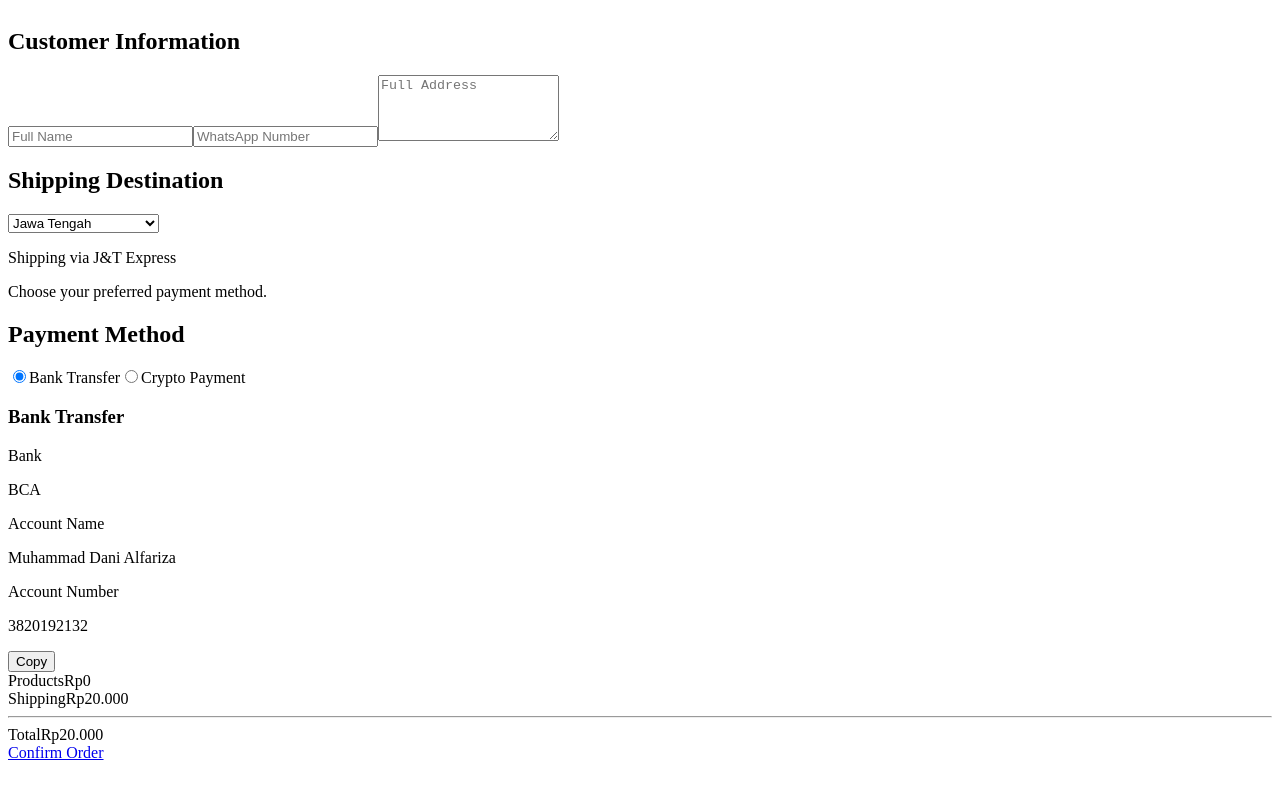
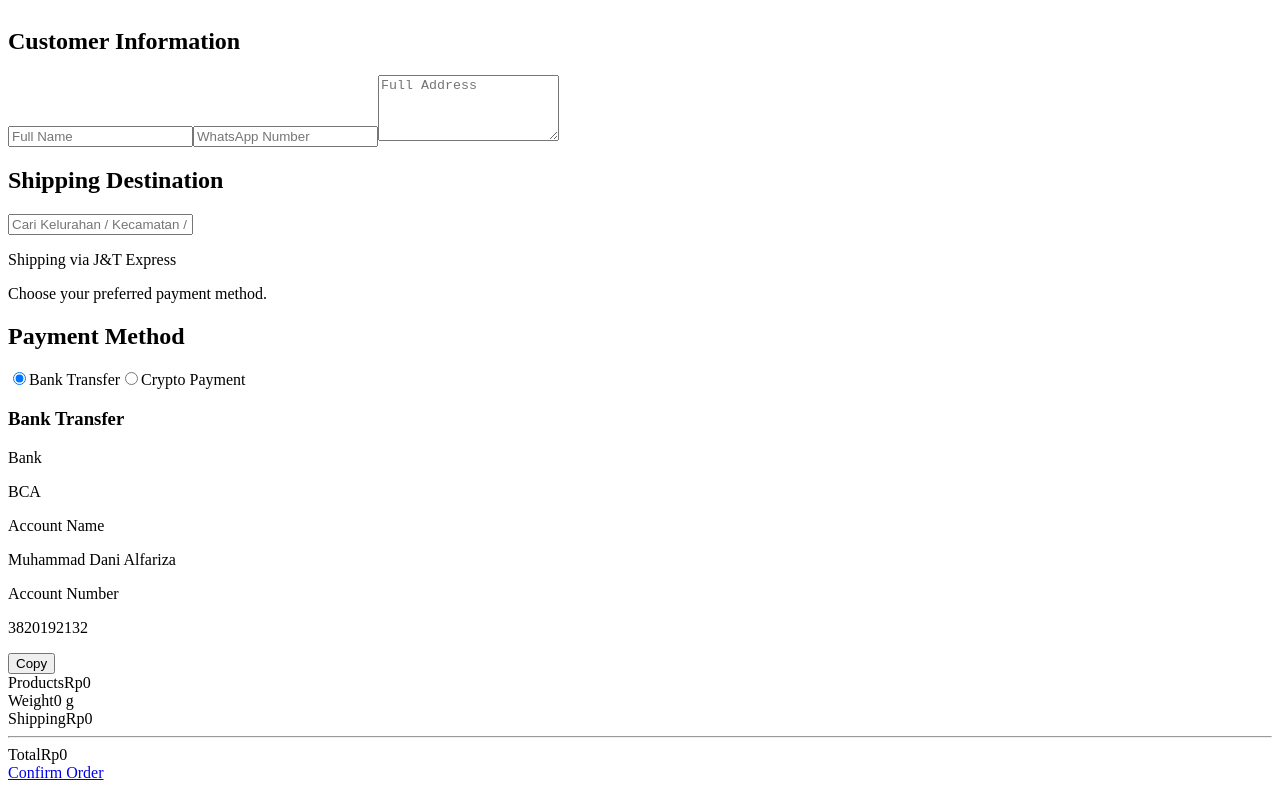
Before and after one commit to silvialeafatra-maker/alea-winkel, a Next.js app: page /checkout in a window 1280 px wide. Shown: the part 327-1117 px from the top of the page. Built offline with nearby package versions, Linux system fonts and the light colour scheme.

Commit message:
Add RajaOngkir shipping integration

```diff
--- /dev/null
+++ b/app/api/calculate-cost/route.js
@@ -0,0 +1,58 @@
+import { NextResponse } from "next/server";
+
+export async function GET() {
+  const response = await fetch(
+    "https://rajaongkir.komerce.id/api/v1/calculate/domestic-cost",
+    {
+      method: "POST",
+      headers: {
+        key: process.env.RAJAONGKIR_API_KEY,
+        "Content-Type": "application/x-www-form-urlencoded",
+      },
+      body: new URLSearchParams({
+        origin: "65420",
+        destination: "73918",
+        weight: "1000",
+        courier: "jnt",
+      }),
+    }
+  );
+
+  const data = await response.json();
+
+  return Response.json(data);
+}
+
+export async function POST(req) {
+  try {
+    const { destination, weight = 1000 } = await req.json();
+
+    const response = await fetch(
+      "https://rajaongkir.komerce.id/api/v1/calculate/domestic-cost",
+      {
+        method: "POST",
+        headers: {
+          key: process.env.RAJAONGKIR_API_KEY,
+          "Content-Type": "application/x-www-form-urlencoded",
+        },
+        body: new URLSearchParams({
+          origin: "65420",
+          destination: String(destination),
+          weight: String(weight),
+          courier: "jnt",
+        }),
+      }
+    );
+
+    const data = await response.json();
+
+    return NextResponse.json(data);
+  } catch (error) {
+    console.error(error);
+
+    return NextResponse.json(
+      { error: "Failed calculate cost" },
+      { status: 500 }
+    );
+  }
+}
--- /dev/null
+++ b/app/api/search-destination/route.js
@@ -0,0 +1,18 @@
+export async function GET(req) {
+  const { searchParams } = new URL(req.url);
+
+  const search = searchParams.get("q");
+
+  const response = await fetch(
+    `https://rajaongkir.komerce.id/api/v1/destination/domestic-destination?search=${search}`,
+    {
+      headers: {
+        key: process.env.RAJAONGKIR_API_KEY,
+      },
+    }
+  );
+
+  const data = await response.json();
+
+  return Response.json(data);
+}
--- /dev/null
+++ b/app/api/test-rajaongkir/route.js
@@ -0,0 +1,23 @@
+export async function GET() {
+  const response = await fetch(
+    "https://rajaongkir.komerce.id/api/v1/calculate/domestic-cost",
+    {
+      method: "POST",
+      headers: {
+        key: process.env.RAJAONGKIR_API_KEY,
+        "Content-Type": "application/x-www-form-urlencoded",
+      },
+      body: new URLSearchParams({
+        origin: "65420",
+        destination: "73953",
+        weight: "500",
+        courier: "jnt",
+        price: "lowest",
+      }),
+    }
+  );
+
+  const data = await response.json();
+
+  return Response.json(data);
+}
--- a/app/checkout/page.js
+++ b/app/checkout/page.js
@@ -5,23 +5,14 @@ import { useEffect, useState } from "react";
 export default function CheckoutPage() {
   const [cart, setCart] = useState([]);
   const [payment, setPayment] = useState("bank");
-  const [shipping, setShipping] = useState("Jawa Tengah");
   const [fullName, setFullName] = useState("");
   const [phone, setPhone] = useState("");
   const [address, setAddress] = useState("");
-
-  const shippingRates = {
-  "Jawa Tengah": 20000,
-  "Jawa Barat": 25000,
-  "Jabodetabek": 25000,
-  "Jawa Timur": 25000,
-  "Sumatra": 35000,
-  "Kalimantan": 45000,
-  "Sulawesi": 55000,
-  "Bali & Nusa Tenggara": 55000,
-  "Maluku & Papua": 75000,
-};
-
+  const [destination, setDestination] = useState("");
+  const [destinationId, setDestinationId] = useState(null);
+  const [shippingCost, setShippingCost] = useState(0);
+  const [searchResults, setSearchResults] = useState([]);
+  const [loadingShipping, setLoadingShipping] = useState(false);
 
   useEffect(() => {
     const data = JSON.parse(localStorage.getItem("cart") || "[]");
@@ -33,11 +24,62 @@ export default function CheckoutPage() {
     0
   );
 
-  const shippingCost = shippingRates[shipping] || 0;
+  const totalQty = cart.reduce(
+  (acc, item) => acc + (item.qty || 1),
+  0
+);
 
+const totalWeight = totalQty * 500;
+
+const searchDestination = async (keyword) => {
+  setDestination(keyword);
+  setDestinationId(null);
+  setShippingCost(0);
+
+  if (keyword.length < 3) {
+    setSearchResults([]);
+    return;
+  }
+
+  const res = await fetch(
+    `/api/search-destination?q=${keyword}`
+  );
+
+  const data = await res.json();
+
+  setSearchResults(data.data || []);
+};
+
+const calculateShipping = async (destinationId) => {
+  setLoadingShipping(true);
+
+  try {
+    const res = await fetch("/api/calculate-cost", {
+      method: "POST",
+      headers: {
+        "Content-Type": "application/json",
+      },
+      body: JSON.stringify({
+        destination: destinationId,
+        weight: totalWeight,
+      }),
+    });
+
+    const data = await res.json();
+
+    if (data.data?.length) {
+      setShippingCost(data.data[0].cost);
+    }
+  } catch (error) {
+    console.error(error);
+  } finally {
+    setLoadingShipping(false);
+  }
+};
 const grandTotal = total + shippingCost;
 const whatsappMessage = encodeURIComponent(
-`🛒 ALEA WINKEL ORDER
+
+  `🛒 ALEA WINKEL ORDER
 
 👤 Name:
 ${fullName}
@@ -48,8 +90,8 @@ ${phone}
 📍 Address:
 ${address}
 
-🚚 Shipping:
-${shipping}
+🚚 Shipping Address:
+${destination}
 
 📦 Items:
 
@@ -78,7 +120,9 @@ ${payment === "bank" ? "Bank Transfer" : "Crypto Payment"}
 const isFormValid =
   fullName.trim() &&
   phone.trim() &&
-  address.trim();
+  address.trim() &&
+  destinationId &&
+  shippingCost > 0;
 
   const copyText = (text) => {
   navigator.clipboard.writeText(text);
@@ -130,22 +174,40 @@ const isFormValid =
   <h2 className="font-medium mb-4">
     Shipping Destination
   </h2>
+<input
+  type="text"
+  placeholder="Cari Kelurahan / Kecamatan / Kota"
+  value={destination}
+  onChange={(e) =>
+    searchDestination(e.target.value)
+  }
+  className="w-full border rounded-xl p-3"
+/>
+{loadingShipping && (
+  <p className="text-sm text-zinc-500 mt-2">
+    Calculating shipping cost...
+  </p>
+)}
 
-  <select
-    value={shipping}
-    onChange={(e) => setShipping(e.target.value)}
-    className="w-full border rounded-xl p-3"
-  >
-    <option>Jawa Tengah</option>
-    <option>Jawa Barat</option>
-    <option>Jabodetabek</option>
-    <option>Jawa Timur</option>
-    <option>Sumatra</option>
-    <option>Kalimantan</option>
-    <option>Sulawesi</option>
-    <option>Bali & Nusa Tenggara</option>
-    <option>Maluku & Papua</option>
-  </select>
+{searchResults.length > 0 && (
+  <div className="border rounded-xl mt-2 max-h-60 overflow-y-auto">
+    {searchResults.map((item) => (
+      <button
+        key={item.id}
+        type="button"
+        onClick={() => {
+  setDestination(item.label);
+  setDestinationId(item.id);
+  setSearchResults([]);
+  calculateShipping(item.id);
+}}
+        className="w-full text-left p-3 hover:bg-zinc-100 border-b"
+      >
+        {item.label}
+      </button>
+    ))}
+  </div>
+)}
 
   <p className="mt-4 text-sm text-zinc-500">
     Shipping via J&T Express
@@ -300,7 +362,10 @@ const isFormValid =
       Rp{total.toLocaleString("id-ID")}
     </span>
   </div>
-
+<div className="flex justify-between mb-2">
+  <span>Weight</span>
+  <span>{totalWeight} g</span>
+</div>
   <div className="flex justify-between mb-2">
     <span>Shipping</span>
     <span>
```
